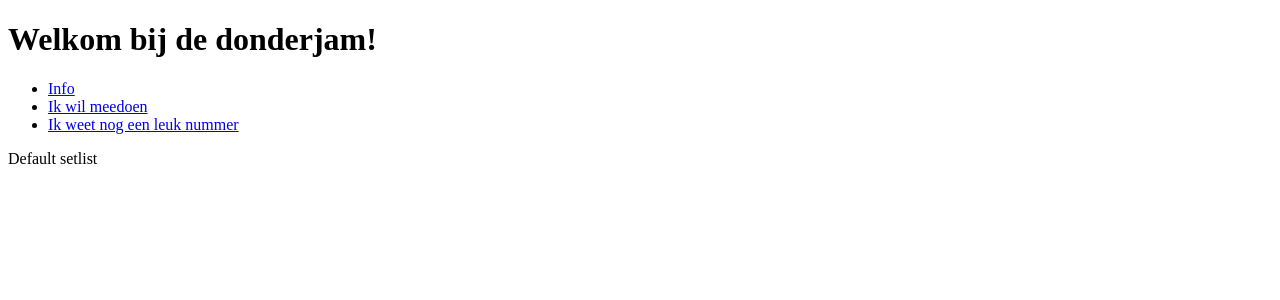
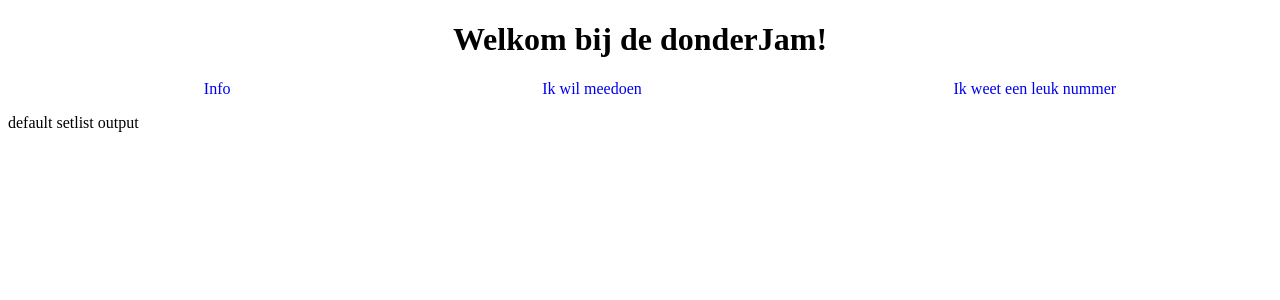
Before and after one commit to RaynauldM/donderJam, a SvelteKit app: page / in a window 1280 px wide. Shown: the top 300 px of the page. Built offline with nearby package versions, Linux system fonts and the light colour scheme.

Commit message:
-updated header and nav layout

```diff
--- /dev/null
+++ b/src/routes/+layout.svelte
@@ -0,0 +1,41 @@
+<script>
+    export let headerText = 'Welkom bij de donderJam!';
+    import {page} from '$app/stores';
+    $: url = $page.url;
+</script>
+
+<header>
+    {#if url.pathname == '/'}
+        <h1>{headerText}</h1>
+    {:else}
+        <h1>{url.pathname.slice(1)}</h1>
+    {/if}
+    <nav>
+        <ul>
+            <li><a href="/info">Info</a></li>
+            <li><a href="/meedoen">Ik wil meedoen</a></li>
+            <li><a href="/aandragen">Ik weet een leuk nummer</a></li>
+        </ul>
+
+    </nav>
+</header>
+
+<slot />
+
+<style>
+    header {
+        text-align: center;
+    }
+    nav ul {
+        display: flex;
+        flex-wrap: wrap;
+        list-style-type: none;
+        justify-content: space-around;
+    }
+
+    a {
+        text-decoration: none;;
+    }
+
+
+</style>
--- a/src/routes/+page.svelte
+++ b/src/routes/+page.svelte
@@ -1,18 +1,5 @@
 
 
-<header>
-    <h1>Welkom bij de donderjam!</h1>
-</header>
-
-<nav>
-    <ul>
-        <li><a href="/info">Info</a></li>
-        <li><a href="/meedoen">Ik wil meedoen</a></li>
-        <li><a href="/aandragen">Ik weet nog een leuk nummer</a></li>
-    </ul>
-
-</nav>
-
 <div id="setListContainer">
-    <p>Default setlist</p>
+    <p>default setlist output</p>
 </div>
```
Also changed, not shown: 2 other files (tests, documents, lock files or other folders).
